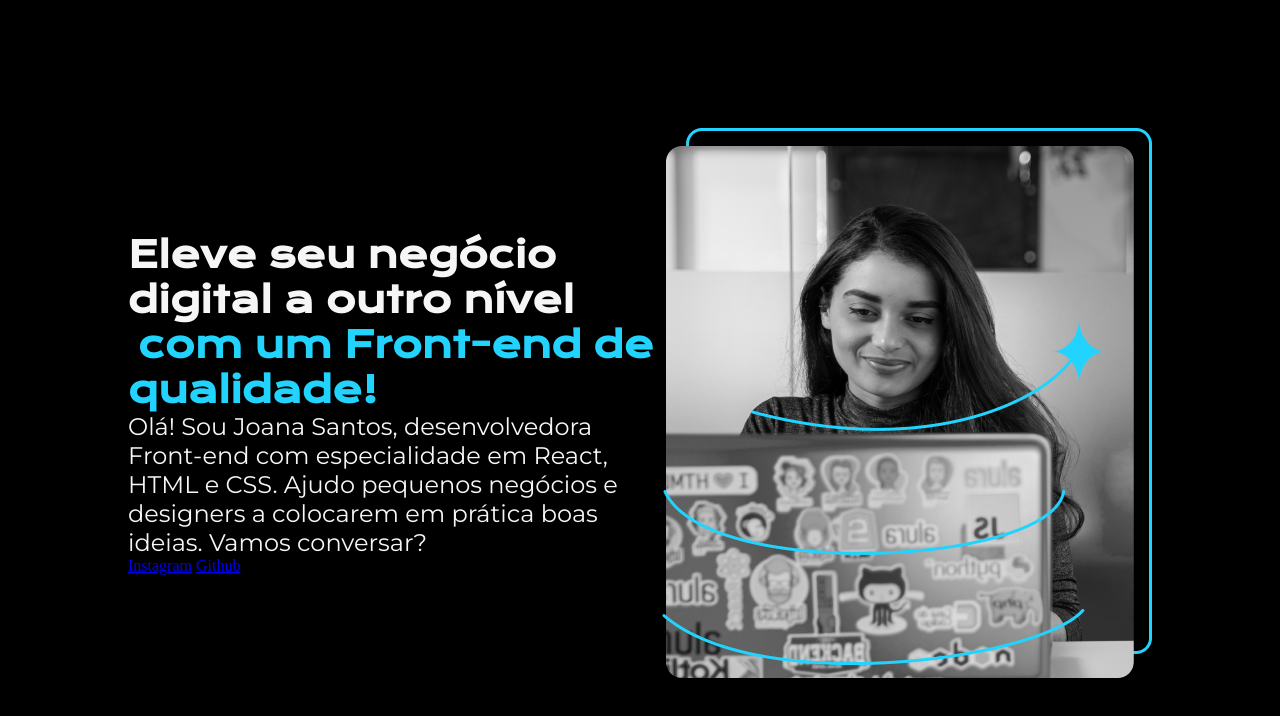
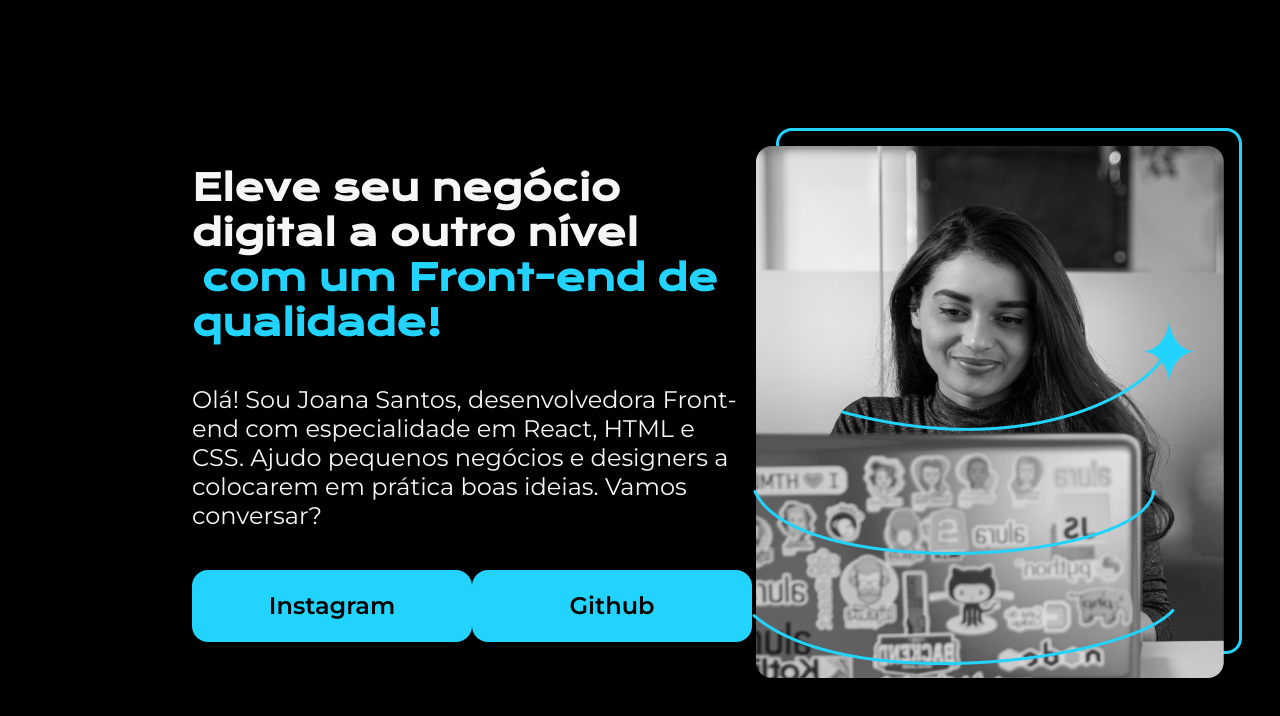
Before and after one commit to Guipsz/Curso-Front-End, a plain HTML site: page Projeto HTML/index.html in a window 1280 px wide. Drawn offline with nearby package versions, Linux system fonts and the light colour scheme.

Commit message:
Estilização dos botões e criação de classes para modificar os botões

```diff
--- a/Projeto HTML/index.html
+++ b/Projeto HTML/index.html
@@ -13,8 +13,10 @@
         <section class="apresentacao__conteudo">
             <h1 class="apresentacao__conteudo__titulo"> Eleve seu negócio digital a outro nível <span class="titulo-destaque"> com um Front-end de qualidade! </span> </h1>
             <p class="apresentacao__conteudo__texto">Olá! Sou Joana Santos, desenvolvedora Front-end com especialidade em React, HTML e CSS. Ajudo pequenos negócios e designers a colocarem em prática boas ideias. Vamos conversar?</p>
-            <a href="https://instagram.com/guipsz"> Instagram</a>
-            <a href="https://github.com/Guipsz"> Github</a>
+            <div class="apresentacao__links">
+                <a class="apresentacao__links__botao" href="https://instagram.com/guipsz"> Instagram</a>
+                <a class="apresentacao__links__botao" href="https://github.com/Guipsz"> Github</a>
+            </div>
         </section>
         <img src="imagem.png" alt="Foto do Guilherme Pedro Programando." >
     </main>
--- a/Projeto HTML/style.css
+++ b/Projeto HTML/style.css
@@ -1,4 +1,4 @@
-@import url('https://fonts.googleapis.com/css2?family=Krona+One&family=Montserrat&family=Poppins:ital,wght@1,200&display=swap');
+@import url('https://fonts.googleapis.com/css2?family=Krona+One&family=Montserrat:wght@400;600&display=swap');
 
 * {
     margin: 0;
@@ -8,7 +8,7 @@
 body {
     height: 100vh;
     box-sizing: border-box;
-    background-color: black ;
+    background-color: #000000 ;
     color: #f6f6f6;
 }
 
@@ -18,7 +18,7 @@ body {
 }
 
 .apresentacao {
-    margin: 10%;
+    margin: 10% 15%;
     display: flex;
     align-items: center;
     justify-content: space-between;
@@ -26,6 +26,9 @@ body {
 
 .apresentacao__conteudo {
     width: 615px;
+    display: flex;
+    flex-direction: column;
+    gap: 40px;
 }
 
 .apresentacao__conteudo__titulo {
@@ -37,3 +40,21 @@ body {
     font-size: 24px;
     font-family: 'Montserrat', sans-serif;
 }
+
+.apresentacao__links {
+    display: flex;
+    justify-content: space-between;
+}
+
+.apresentacao__links__botao {
+    background-color: #22D4FD;
+    width: 280px;
+    text-align: center;
+    border-radius: 16px;
+    font-size: 24px;
+    font-weight: 600;
+    padding: 21.5px 0;
+    text-decoration: none;
+    color: #000000;
+    font-family: 'Montserrat', sans-serif;
+}
```
